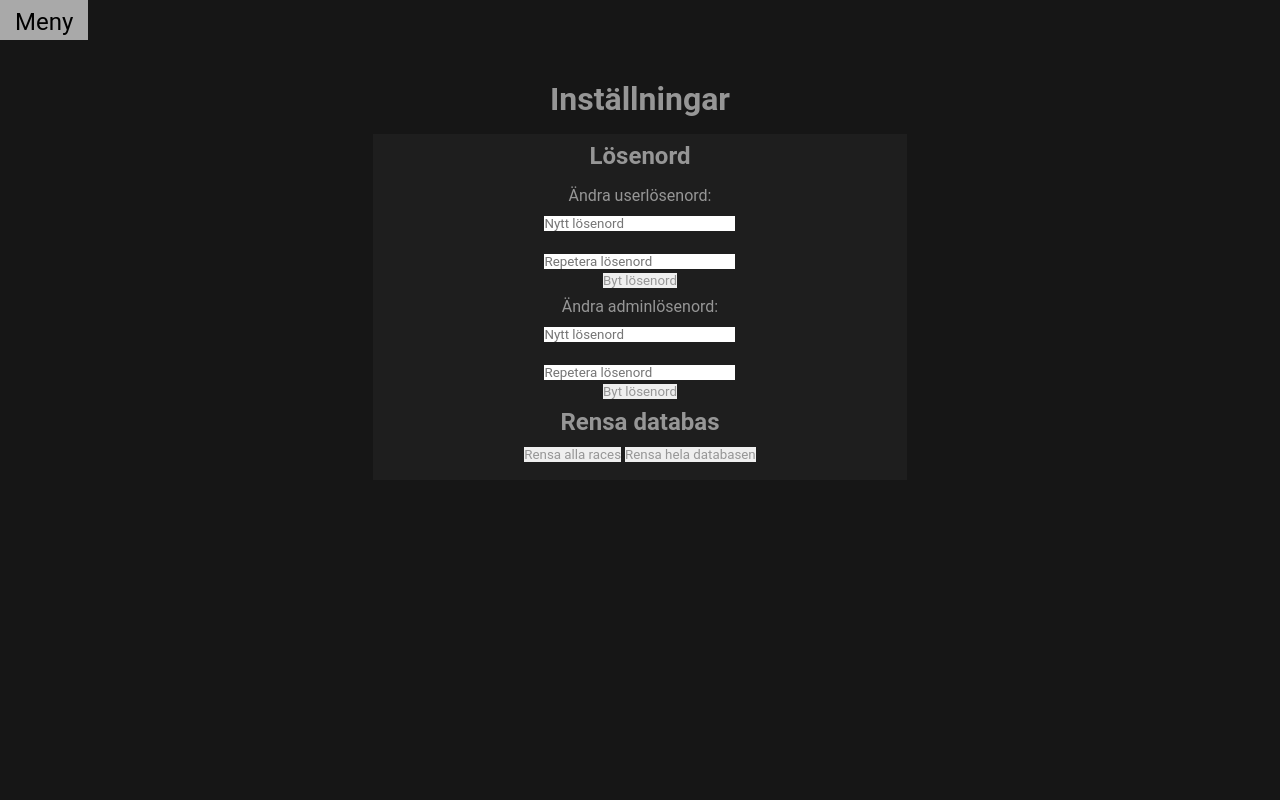
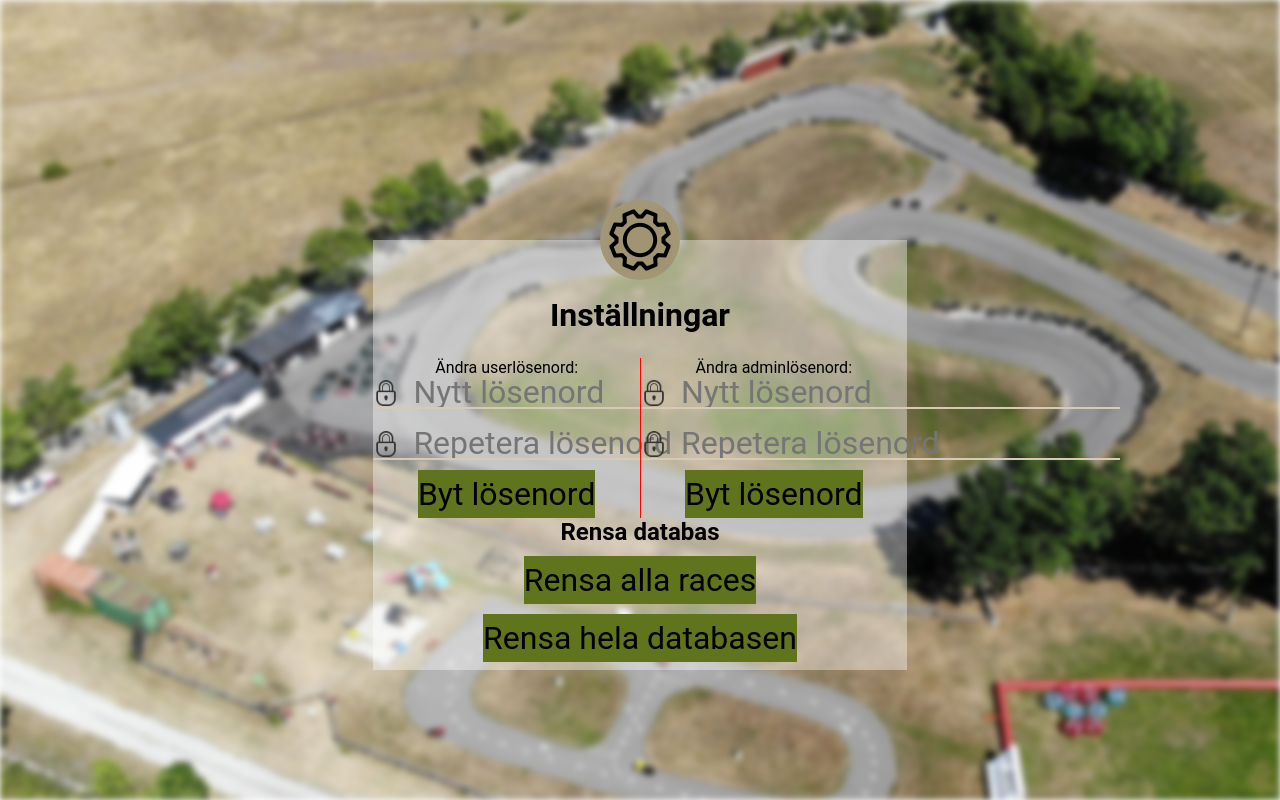
Before and after one commit to Foxmaner/gokartBooking, a PHP site: page /html/settingPage/settingPage.php in a window 1280 px wide. Run offline with PHP 8.4, Linux system fonts and the light colour scheme; a user stored in the database is signed in.

Commit message:
0.7.2.1[settingPage] Added -New style to settingPage. Needs further work

```diff
--- a/html/settingPage/settingContentPage.php
+++ b/html/settingPage/settingContentPage.php
@@ -1,30 +1,38 @@
-<div class="col-5 col-m-5" id="settingSection">
-  <h1 class="title">Inställningar</h1>
-  <h2 class="subTitle">Lösenord</h2>
+<div id="loginBackground"></div>
+<div class="col-5 col-m-10" id="settingSection">
+  <div id="settingTitleIcon"></div>
+  <h1 class="title col-12 col-m-12">Inställningar</h1>
+
+  <div class="settingCategory">
     <p>Ändra userlösenord:</p>
-  <input id="inputChangeUserPassword1" type="password" placeholder="Nytt lösenord"></input>
+    <input id="inputChangeUserPassword1" class="inputs" type="password" placeholder="Nytt lösenord"></input>
     <br>
 
     <br>
-  <input id="inputChangeUserPassword2" type="password" placeholder="Repetera lösenord" onkeyup="checkSecondUserPassword()"></input>
+    <input id="inputChangeUserPassword2" class="inputs" type="password" placeholder="Repetera lösenord" onkeyup="checkSecondUserPassword()"></input>
     <div id="outputCheckPassword2"></div>
-  <button onclick="validateChangeUserPassword()">Byt lösenord</button>
+    <button class="buttons" onclick="validateChangeUserPassword()">Byt lösenord</button>
     <div id="outputChangeUserPassword"></div>
+  </div>
 
 
+  <div class="settingCategory" id="settingCategory2">
     <p>Ändra adminlösenord:</p>
-  <input id="inputChangeAdminPassword1" type="password" placeholder="Nytt lösenord"></input>
+    <input id="inputChangeAdminPassword1" class="inputs" type="password" placeholder="Nytt lösenord"></input>
     <br>
 
     <br>
-  <input id="inputChangeAdminPassword2" type="password" placeholder="Repetera lösenord" onkeyup="checkSecondAdminPassword()"></input>
+    <input id="inputChangeAdminPassword2" class="inputs" type="password" placeholder="Repetera lösenord" onkeyup="checkSecondAdminPassword()"></input>
     <div id="outputCheckAdminPassword2"></div>
-  <button onclick="validateChangeAdminPassword()">Byt lösenord</button>
+    <button class="buttons" onclick="validateChangeAdminPassword()">Byt lösenord</button>
     <div id="outputChangeAdminPassword"></div>
+  </div>
 
-
+  <div class="settingCategory" id="settingCategory3">
     <h2 class="subTitle">Rensa databas</h2>
-  <button id="btnClearRace" onclick="validateActionClearRace()">Rensa alla races</button>
-  <button id="btnClearDB" onclick="validateActionClearAllData()">Rensa hela databasen</button>
+    <button class="buttons" id="btnClearRace" onclick="validateActionClearRace()">Rensa alla races</button>
+    <br>
+    <button class="buttons" id="btnClearDB" onclick="validateActionClearAllData()">Rensa hela databasen</button>
     <div id="outputClearDB"></div>
   </div>
+</div>
--- a/html/settingPage/settingPage.php
+++ b/html/settingPage/settingPage.php
@@ -19,9 +19,7 @@ require '../topCode/top.php';
   </head>
   <body>
     <noscript id="noscript">Sorry, your browser does not support JavaScript!</noscript>
-    <div class="wrapper" id="settingPageWrapper">
       <?php
-      require '../headerPage/staticHeader.php';
       if (isset($_SESSION["isLoggedIn"])) {
         if ($_SESSION["isLoggedIn"]==true) {
         require "settingContentPage.php";
@@ -34,6 +32,5 @@ require '../topCode/top.php';
 
 
       ?>
-    </div>
   </body>
 </html>
--- a/style/settingStyle/settingStyle.css
+++ b/style/settingStyle/settingStyle.css
@@ -1,4 +1,3 @@
-
 * {
   box-sizing: border-box;
   font-family: 'Roboto', sans-serif;
@@ -6,64 +5,134 @@
   padding: 0;
   margin: 0;
   border-collapse: collapse;
-  color: rgb(150, 150, 150);
+}
+
+html{
+  margin:0px;
+  padding:0px;
+  width:100%;
+}
+body{
+  width: 100%;
+  height: 100vh;
+}
+
+/* --*/
+/* Wrapper*/
+/* --*/
+.wrapper{
+  width: auto;
+  height: auto;
+  float: left;
+}
+
+/* Zoom in/Zoom out animation */
+@keyframes breath {
+0%   { background-size: auto 110%; }
+50% { background-size: auto 120%; }
+100% { background-size: auto 110%; }
+}
+
+#loginBackground{
+height: 100vh;
+width: 100%;
+position: absolute;
+
+animation: breath 30s ease-in-out infinite;
+/* Links to the picture */
+background-image: url("../../media/pictures/topdownView.JPG");
+
+/* Add the blur effect */
+filter: blur(3px);
+-webkit-filter: blur(3px);
+
+/* Center and scale the image nicely */
+background-repeat: no-repeat;
+background-size: cover;
+
+
+z-index: -1;
+float: left;
 
 }
 
-a:link {
-  text-decoration: none;
+#settingSection{
+  background-color: rgb(255,255,255,0.39);
+
+
+
+  padding-bottom: 1vh;
+
+  text-align: center;
+
+  margin-top: 30vh;
+float: left;
 }
 
-a:visited {
-  text-decoration: none;
+#settingTitleIcon{
+  background-image: url("../../media/icons/settingIcon.PNG");
+  /* Center and scale the image nicely */
+  background-repeat: no-repeat;
+  background-size: 80% auto;
+  background-position: center;
+  background-color: rgb(163,150,116);
+  width: 10vh;
+  height: 10vh;
+  border-radius: 50%;
+
+  float: none;
+  margin:0px auto;
+
+  position: relative;
+  bottom: 5vh;
+
 }
 
-a:hover {
-  text-decoration: none;
+.title{
+  position: relative;
+  bottom: 3vh;
+  float: left;
 }
 
-a:active {
-  text-decoration: none;
+.settingCategory{
+
+  width: 50%;
+  float: left;
+}
+#settingCategory2{
+  border-left: 1px solid red;
+}
+#settingCategory3{
+  width: 100%;
 }
 
-a:link {
-  color: black;
+.inputs{
+  border-bottom: 2px solid rgb(216,201,180);
+  background-color: transparent;
+
+
+  height: 2rem;
+  font-size: 2rem;
+
+  background-image: url("../../media/icons/lockIcon.PNG");
+  background-position:0px 0.2rem;
+  background-repeat: no-repeat;
+  background-size: 1.6rem;
+  padding-left: 40px;
+  float: none;
+  margin:0px auto;
+
+}
+.buttons{
+    background-color: rgb(96,116,29);
+    height: 3rem;
+    font-size: 2rem;
+    float: none;
+    margin:0px auto;
+    margin-top: 10px;
+
 }
 
-/* General */
-.wrapper {
-  width: auto;
-  height: auto;
-}
-.title{
-  text-align: center;
-  padding-bottom: 2vh;
-  width: 100%;
-  background-color: rgb(22, 22, 22);
-}
-.subTitle{
-
-  padding: 1vh;
-
-}
-p{
-  padding: 1vh;
-}
-
-/*LogoutPage*/
-#settingPageWrapper {
-  height: 100vh;
-  background-color: rgb(22, 22, 22);
-
-}
-#settingSection{
-  height: 50vh;
-  background-color: rgb(30, 30, 30);
-  position: relative;
-  top:10vh;
-  margin-left: 29.17%;
-  text-align: center;
-}
 
 /* For mobile phones: */
 [class*="col-"] {
@@ -172,4 +241,9 @@ p{
   .col-12 {
     width: 100%;
   }
+
+  #settingSection{
+    margin-left: 29.17%;
+
+  }
 }
```
Also changed, not shown: media/icons/settingIcon.png (added). Lines whose indentation alone changed are shown as unchanged.
